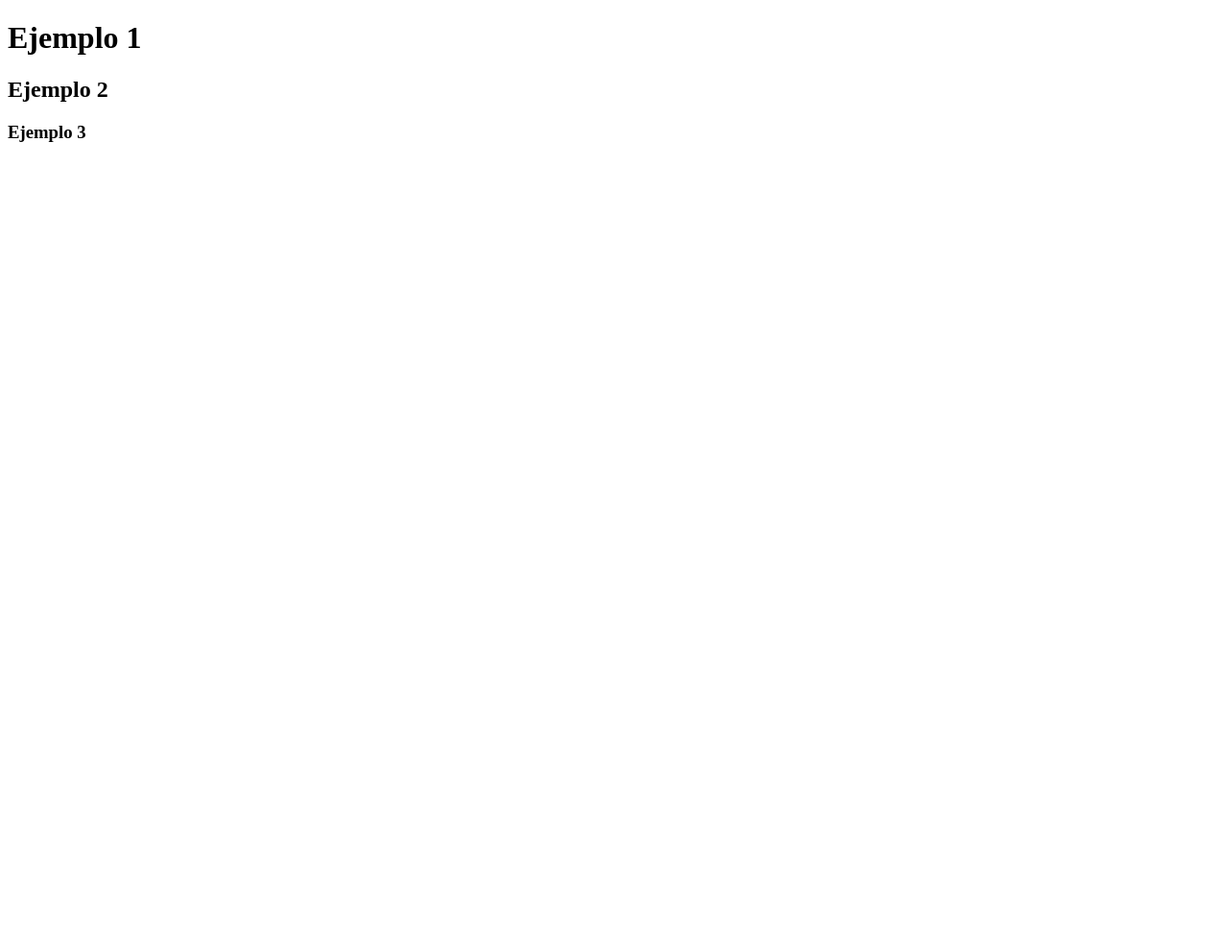
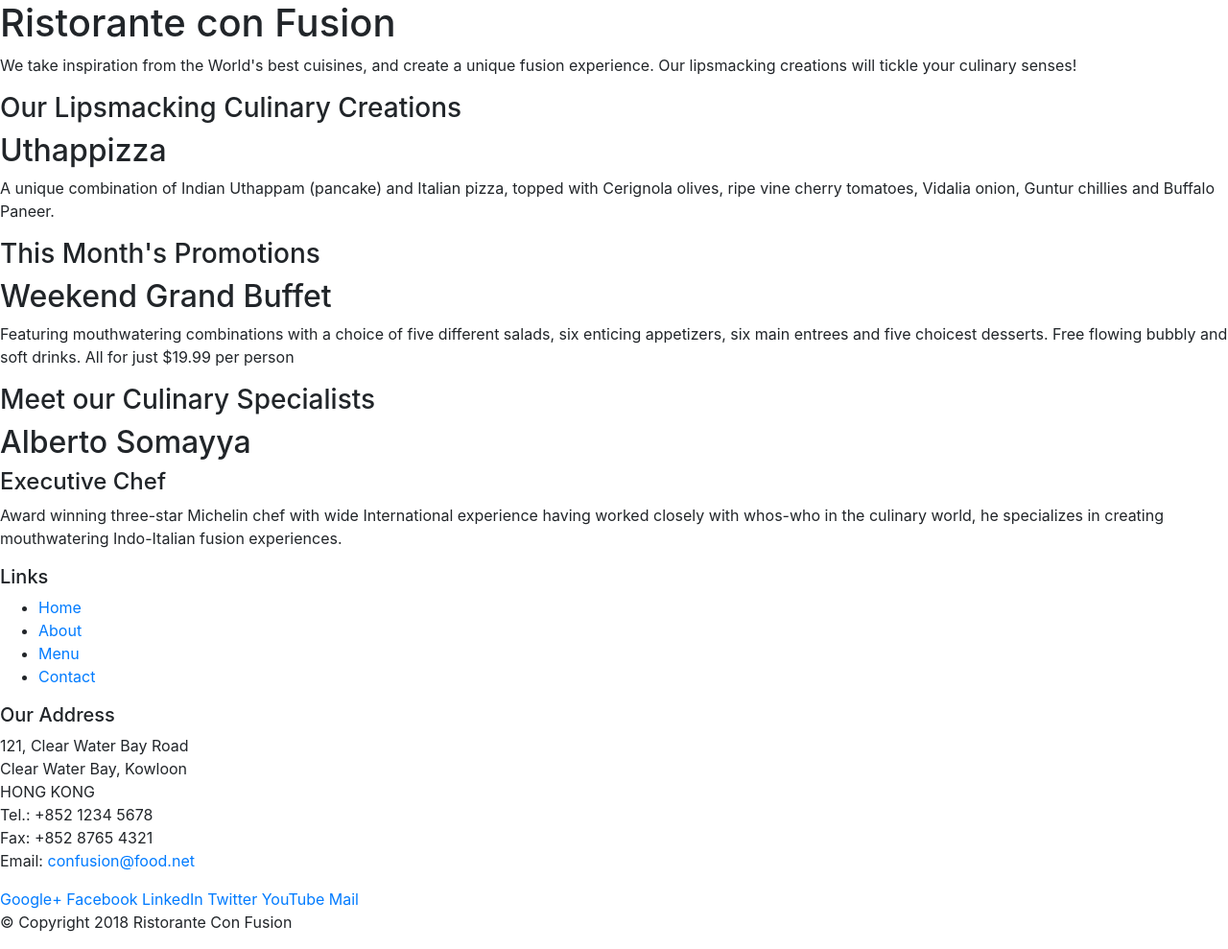
Before and after one commit to JorgeEugenio/coursera-course-01-exercise-01, a website: page index.html in a window 1280 px wide. Shown: the whole page at 96% size. Before the commit the page ends 800 px from the top, so only its background shows below. Drawn offline with nearby package versions, Linux system fonts and the light colour scheme.

Commit message:
Intro. to Bootstrap

```diff
--- a/index.html
+++ b/index.html
@@ -1,15 +1,111 @@
 <!DOCTYPE html>
 <html lang="en">
+
 <head>
-    <meta charset="UTF-8">
-    <meta http-equiv="X-UA-Compatible" content="IE=edge">
-    <meta name="viewport" content="width=device-width, initial-scale=1.0">
-    <title>Principal</title>
-    <h1>Ejemplo 1</h1>
-    <h2>Ejemplo 2</h2>
-    <h3>Ejemplo 3</h3>
+    <!-- Required meta tags always come first -->
+    <meta charset="utf-8">
+    <meta name="viewport" content="width=device-width, initial-scale=1, shrink-to-fit=no">
+    <meta http-equiv="x-ua-compatible" content="ie=edge">
+
+    <!-- Bootstrap CSS -->
+    <link rel="stylesheet" href="node_modules/bootstrap/dist/css/bootstrap.min.css">
+    <title>Ristorante Con Fusion</title>
 </head>
+
 <body>
 
+    <header>
+        <div>
+            <div>
+                <div>
+                    <h1>Ristorante con Fusion</h1>
+                    <p>We take inspiration from the World's best cuisines, and create a unique fusion experience. Our lipsmacking creations will tickle your culinary senses!</p>
+                </div>
+                <div>
+                </div>
+            </div>
+        </div>
+    </header>
+
+    <div>
+        <div>
+            <div>
+                <h3>Our Lipsmacking Culinary Creations</h3>
+            </div>
+            <div>
+                <h2>Uthappizza</h2>
+                <p>A unique combination of Indian Uthappam (pancake) and Italian pizza, topped with Cerignola olives, ripe vine cherry tomatoes, Vidalia onion, Guntur chillies and Buffalo Paneer.</p>
+            </div>
+        </div>
+
+
+        <div>
+            <div>
+                <h3>This Month's Promotions</h3>
+            </div>
+            <div>
+                <h2>Weekend Grand Buffet</h2>
+                <p>Featuring mouthwatering combinations with a choice of five different salads, six enticing appetizers, six main entrees and five choicest desserts. Free flowing bubbly and soft drinks. All for just $19.99 per person </p>
+            </div>
+        </div>
+
+        <div>
+            <div>
+                <h3>Meet our Culinary Specialists</h3>
+            </div>
+            <div>
+                <h2>Alberto Somayya</h2>
+                <h4>Executive Chef</h4>
+                <p>Award winning three-star Michelin chef with wide International experience having worked closely with whos-who in the culinary world, he specializes in creating mouthwatering Indo-Italian fusion experiences. </p>
+            </div>
+        </div>
+    </div>
+
+    <footer>
+        <div>
+            <div>
+                <div>
+                    <h5>Links</h5>
+                    <ul>
+                        <li><a href="#">Home</a></li>
+                        <li><a href="#">About</a></li>
+                        <li><a href="#">Menu</a></li>
+                        <li><a href="#">Contact</a></li>
+                    </ul>
+                </div>
+                <div>
+                    <h5>Our Address</h5>
+                    <address>
+		              121, Clear Water Bay Road<br>
+		              Clear Water Bay, Kowloon<br>
+		              HONG KONG<br>
+		              Tel.: +852 1234 5678<br>
+		              Fax: +852 8765 4321<br>
+		              Email: <a href="mailto:confusion@food.net">confusion@food.net</a>
+		           </address>
+                </div>
+                <div>
+                    <div>
+                        <a href="http://google.com/+">Google+</a>
+                        <a href="http://www.facebook.com/profile.php?id=">Facebook</a>
+                        <a href="http://www.linkedin.com/in/">LinkedIn</a>
+                        <a href="http://twitter.com/">Twitter</a>
+                        <a href="http://youtube.com/">YouTube</a>
+                        <a href="mailto:">Mail</a>
+                    </div>
+                </div>
+           </div>
+           <div>
+                <div>
+                    <p>© Copyright 2018 Ristorante Con Fusion</p>
+                </div>
+           </div>
+        </div>
+    </footer>
+    <!-- jQuery first, then Popper.js, then Bootstrap JS. -->
+    <script src="node_modules/jquery/dist/jquery.slim.min.js"></script>
+    <script src="node_modules/popper.js/dist/umd/popper.min.js"></script>
+    <script src="node_modules/bootstrap/dist/js/bootstrap.min.js"></script>
 </body>
+
 </html>
```
Also changed, not shown: extra/extra1.html (deleted, +0 -13 lines), package.json (added, +21 -0 lines), parrafos/p1.html (deleted, +0 -13 lines), parrafos/p2.html (deleted, +0 -13 lines), 2 other files.
